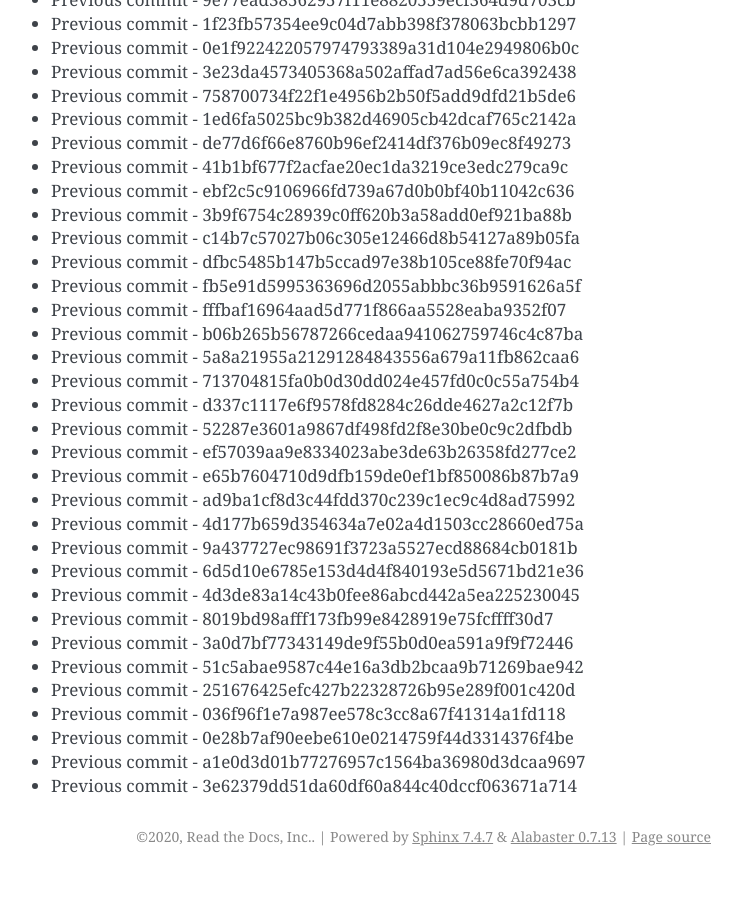
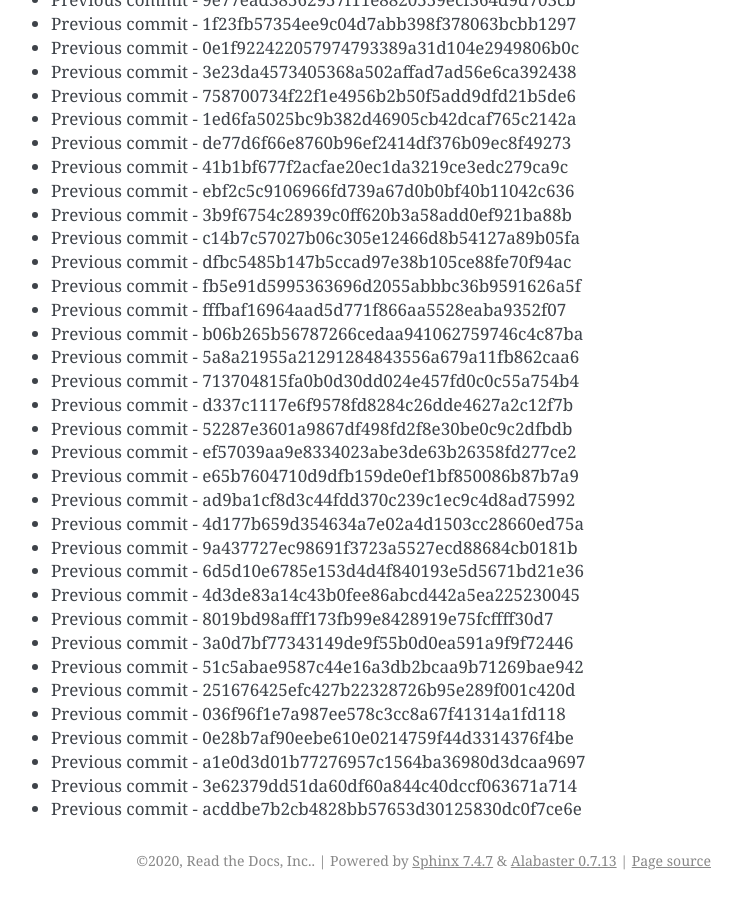
Before and after one commit to readthedocs/rtd-git-stresstest, a Sphinx documentation site: the page built from docs/updates.rst, in a window 1280 px wide and 900 px high, scrolled down 46250 px. Shown: the whole window, without its empty margins (399-1141 px from the left). Built offline with Sphinx 7.4.7, drawn with Linux system fonts in a browser that asks for light colours; before the commit the page ends 47126 px from its top, so only the background shows below that.

Commit message:
Generating commit from previous: acddbe7b2cb4828bb57653d30125830dc0f7ce6e

```diff
--- a/docs/updates.rst
+++ b/docs/updates.rst
@@ -1975,3 +1975,4 @@ It can be tested for any performance characteristics.
 * Previous commit - 0e28b7af90eebe610e0214759f44d3314376f4be
 * Previous commit - a1e0d3d01b77276957c1564ba36980d3dcaa9697
 * Previous commit - 3e62379dd51da60df60a844c40dccf063671a714
+* Previous commit - acddbe7b2cb4828bb57653d30125830dc0f7ce6e
```
